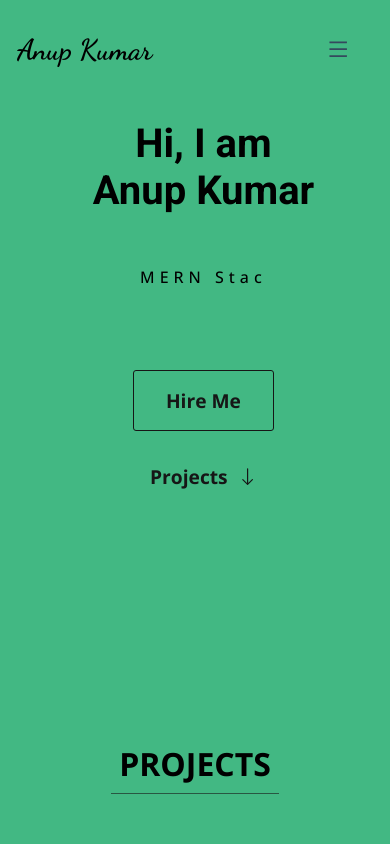
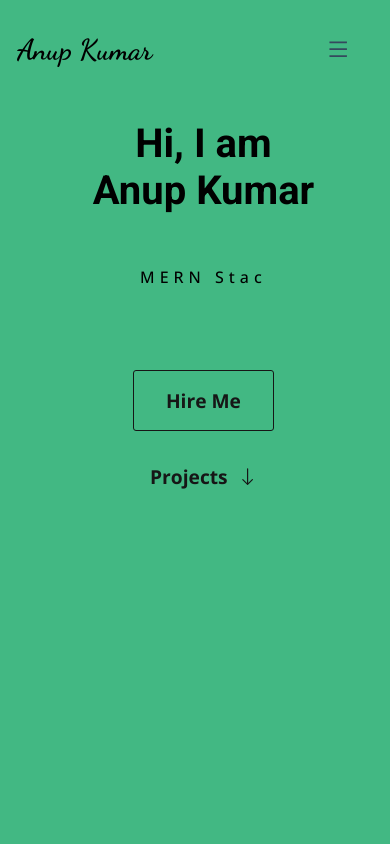
Before and after one commit to aks9995/Portfoliosite, a React (Create React App) app: page / in a window 390 px wide. Shown: the top 844 px of the page. Built offline with nearby package versions, Linux system fonts and the light colour scheme.

Commit message:
Add files via upload

```diff
--- a/src/styles/mediaquery.scss
+++ b/src/styles/mediaquery.scss
@@ -203,13 +203,16 @@
     }
 
     #work {
+      > h2 {
+        margin-top: 8rem;
+      }
       > section {
         > article {
           width: 100%;
-          height: 30vmax;
+          height: 35vmax;
         }
         .workItem {
-          height: 30vmax;
+          height: 35vmax;
           box-shadow: 0 0 5px $color1;
           > aside {
             padding: 1rem;
--- a/src/styles/work.scss
+++ b/src/styles/work.scss
@@ -2,12 +2,13 @@
     width: 100%;
     height: 100vh;
     padding: 8rem $p;
+
     > h2 {
+      margin: auto;
       font: 700 2rem $text2;
       width: fit-content;
       border-bottom: 1px solid $color6_1;
       padding: 0.5rem;
-      margin: auto;
     }
 
     > section {
```
